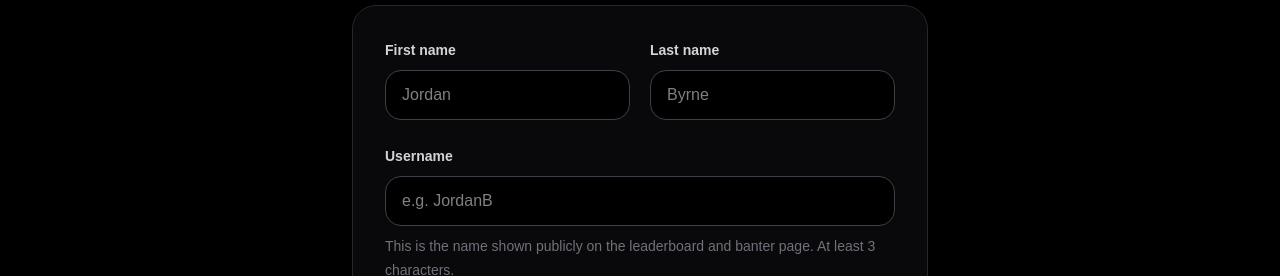
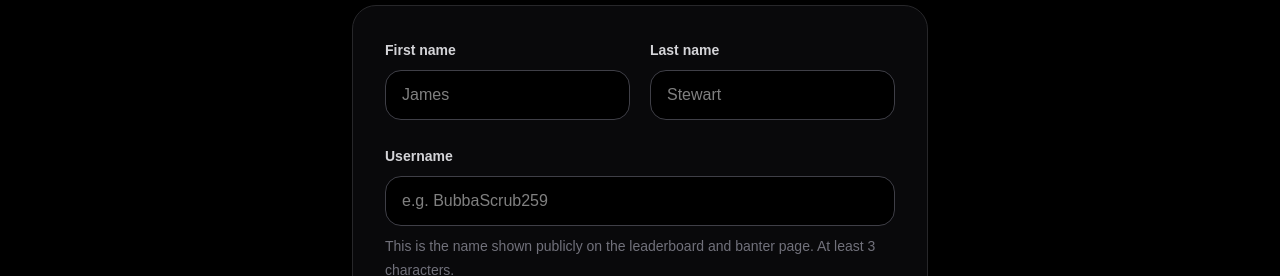
Before and after one commit to jordanmichaelbyrne-lab/Racepicks, a Next.js app: page /signup in a window 1280 px wide. Shown: the part 339-615 px from the top of the page. Built offline with nearby package versions, Linux system fonts and the light colour scheme; no server answers.

Commit message:
signup page name change

```diff
--- a/app/signup/page.tsx
+++ b/app/signup/page.tsx
@@ -196,7 +196,7 @@ export default function SignUpPage() {
                     setFirstName(event.target.value)
                   }
                   className="mt-2 w-full rounded-2xl border border-zinc-700 bg-black px-4 py-3 text-white outline-none transition focus:border-orange-500"
-                  placeholder="Jordan"
+                  placeholder="James"
                 />
               </div>
 
@@ -219,7 +219,7 @@ export default function SignUpPage() {
                     setLastName(event.target.value)
                   }
                   className="mt-2 w-full rounded-2xl border border-zinc-700 bg-black px-4 py-3 text-white outline-none transition focus:border-orange-500"
-                  placeholder="Byrne"
+                  placeholder="Stewart"
                 />
               </div>
             </div>
@@ -253,7 +253,7 @@ export default function SignUpPage() {
                       ? "border-green-500"
                       : "border-zinc-700"
                 }`}
-                placeholder="e.g. JordanB"
+                placeholder="e.g. BubbaScrub259"
               />
 
               {usernameStatus === "checking" && (
```
Also changed, not shown: public/images/Instagram posts/racepicks_jett_vs_hunter (1).png (added), 1 other file (tests, documents, lock files or other folders).
